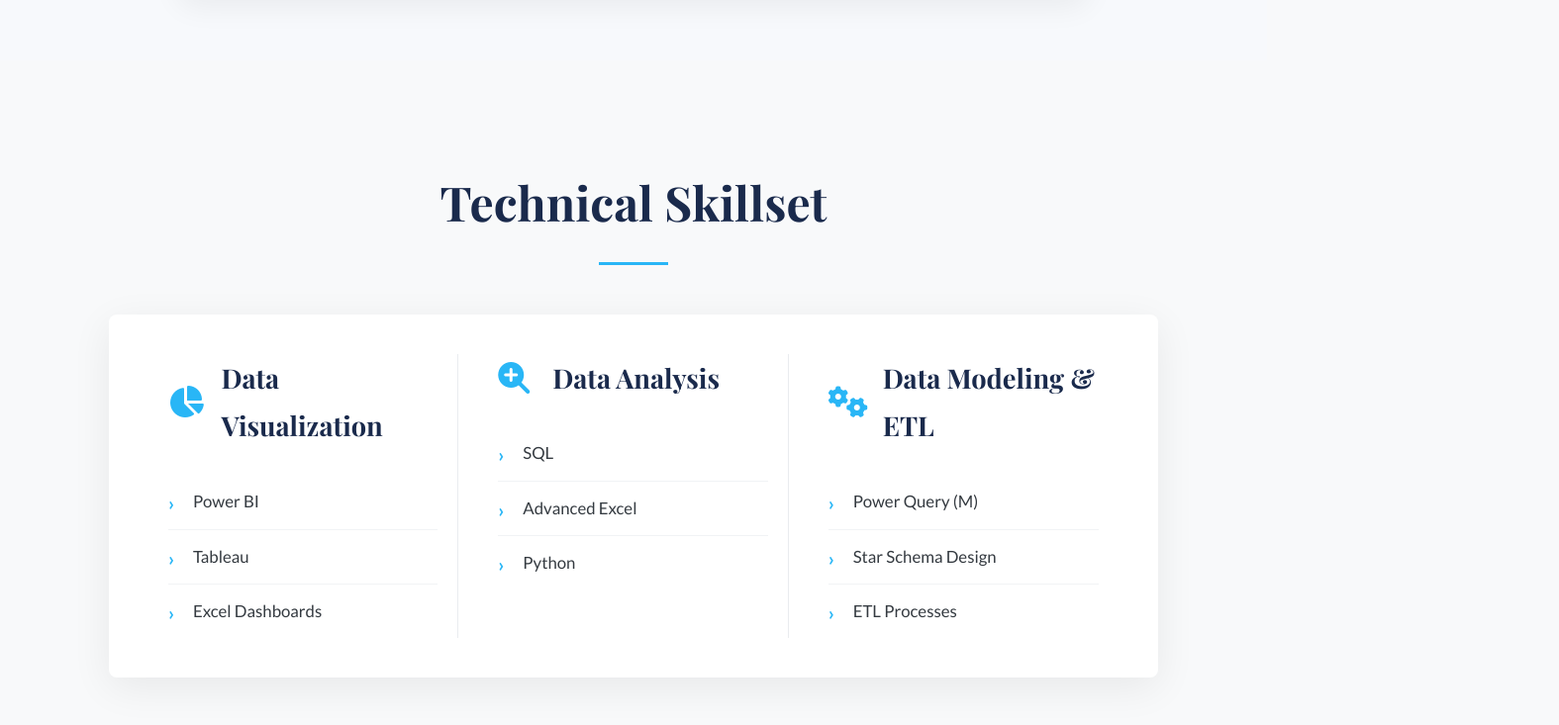
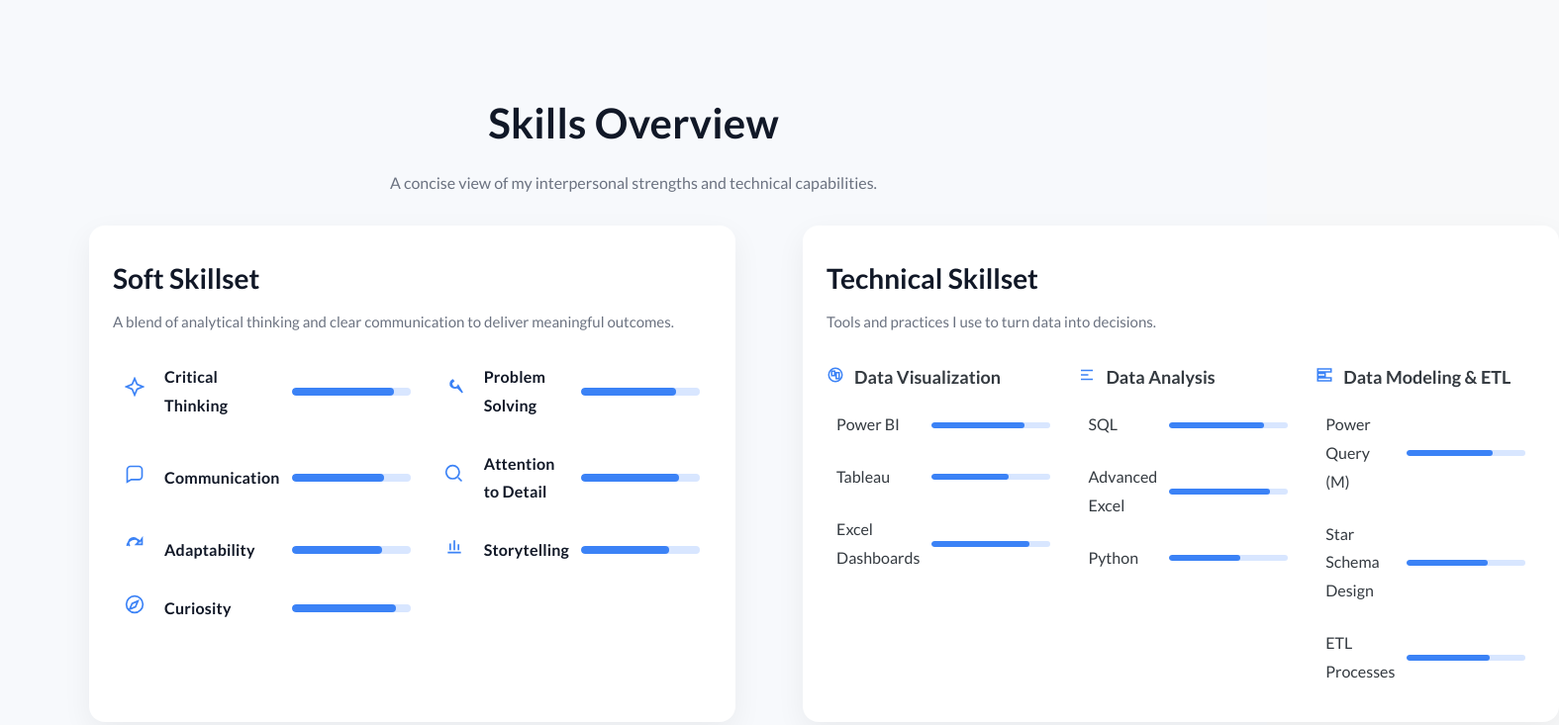
Before and after one commit to madanparthiban13/madanparthiban13.github.io, a plain HTML site: page index.html in a window 1280 px wide. Shown: the part 3034-3767 px from the top of the page at 99% size, 1575 px wide, since content can reach past the window. Drawn offline with nearby package versions, Linux system fonts and the light colour scheme.

Commit message:
Update index.html

```diff
--- a/index.html
+++ b/index.html
@@ -269,54 +269,195 @@
   }
   .skill:hover .tooltip, .skill:focus .tooltip{opacity: 1; transform: translateY(2px);}
 </style>
+<!-- ===== Skills Overview ===== -->
+<section id="skills-overview" class="skills-wrap">
+  <h2 class="section-title">Skills Overview</h2>
+  <p class="section-sub">A concise view of my interpersonal strengths and technical capabilities.</p>
 
-    <section id="skills" class="section">
-        <div class="container">
-            <h2>Technical Skillset</h2>
-            <div class="skills-table">
+  <div class="skills-grid">
+    <!-- Soft Skills -->
+    <div class="skills-card" role="region" aria-labelledby="soft-title">
+      <h3 id="soft-title">Soft Skillset</h3>
+      <p class="tagline">A blend of analytical thinking and clear communication to deliver meaningful outcomes.</p>
 
-                <!--💡UPDATE: Customize your skills in each category-->
-                <!-- Column 1: Data Visualization -->
-                <div class="skill-column">
-                    <div class="skill-header">
-                        <i class="fas fa-chart-pie"></i>
-                        <h3>Data Visualization</h3>
-                </div>
-                <ul class="skill-list">
-                    <li>Power BI</li>
-                    <li>Tableau</li>
-                    <li>Excel Dashboards</li>
+      <ul class="skills-list">
+        <li class="skill" style="--level:86%">
+          <span class="icon" aria-hidden="true">
+            <svg viewBox="0 0 24 24"><path d="M12 2l3 7 7 3-7 3-3 7-3-7-7-3 7-3 3-7z"/></svg>
+          </span>
+          <span class="label">Critical Thinking</span>
+          <div class="meter"></div>
+        </li>
+
+        <li class="skill" style="--level:80%">
+          <span class="icon" aria-hidden="true">
+            <svg viewBox="0 0 24 24"><path d="M22 19l-6.3-6.3a5 5 0 01-6.7-6.7L9 7l2-2-1-1a5 5 0 106.7 6.7L21 18l1 1z"/></svg>
+          </span>
+          <span class="label">Problem Solving</span>
+          <div class="meter"></div>
+        </li>
+
+        <li class="skill" style="--level:78%">
+          <span class="icon" aria-hidden="true">
+            <svg viewBox="0 0 24 24"><path d="M21 15a4 4 0 01-4 4H8l-5 3V7a4 4 0 014-4h10a4 4 0 014 4v8z"/></svg>
+          </span>
+          <span class="label">Communication</span>
+          <div class="meter"></div>
+        </li>
+
+        <li class="skill" style="--level:82%">
+          <span class="icon" aria-hidden="true">
+            <svg viewBox="0 0 24 24"><path d="M21 21l-4.35-4.35M10 18a8 8 0 100-16 8 8 0 000 16z"/></svg>
+          </span>
+          <span class="label">Attention to Detail</span>
+          <div class="meter"></div>
+        </li>
+
+        <li class="skill" style="--level:76%">
+          <span class="icon" aria-hidden="true">
+            <svg viewBox="0 0 24 24"><path d="M3 12a9 9 0 0115.55-5.55L21 3v7h-7l2.6-2.6A6 6 0 106 12"/></svg>
+          </span>
+          <span class="label">Adaptability</span>
+          <div class="meter"></div>
+        </li>
+
+        <li class="skill" style="--level:74%">
+          <span class="icon" aria-hidden="true">
+            <svg viewBox="0 0 24 24"><path d="M4 20h16M7 17V9M12 17V5M17 17v-7"/></svg>
+          </span>
+          <span class="label">Storytelling</span>
+          <div class="meter"></div>
+        </li>
+
+        <li class="skill" style="--level:88%">
+          <span class="icon" aria-hidden="true">
+            <svg viewBox="0 0 24 24"><path d="M12 2a10 10 0 100 20 10 10 0 000-20zm4 6l-3 7-7 3 3-7 7-3z"/></svg>
+          </span>
+          <span class="label">Curiosity</span>
+          <div class="meter"></div>
+        </li>
       </ul>
     </div>
 
-            <!-- Column 2: Data Analysis -->
-            <div class="skill-column">
-                <div class="skill-header">
-                    <i class="fas fa-search-plus"></i>
-                    <h3>Data Analysis</h3>
-                </div>
-                <ul class="skill-list">
-                    <li>SQL</li>
-                    <li>Advanced Excel</li>
-                    <li>Python</li>
+    <!-- Spacer (auto-collapses on mobile) -->
+    <div class="skills-spacer" aria-hidden="true"></div>
+
+    <!-- Technical Skills -->
+    <div class="skills-card" role="region" aria-labelledby="tech-title">
+      <h3 id="tech-title">Technical Skillset</h3>
+      <p class="tagline">Tools and practices I use to turn data into decisions.</p>
+
+      <div class="tech-columns">
+        <div class="tech-col">
+          <h4 class="tech-head">
+            <span class="tech-icon" aria-hidden="true">
+              <svg viewBox="0 0 24 24"><path d="M12 3a9 9 0 100 18 9 9 0 000-18zM7 13h4V7H7v6zm6 4h4v-8h-4v8z"/></svg>
+            </span>
+            Data Visualization
+          </h4>
+          <ul class="tech-list">
+            <li>Power BI<div class="meter small" style="--level:78%"></div></li>
+            <li>Tableau<div class="meter small" style="--level:65%"></div></li>
+            <li>Excel Dashboards<div class="meter small" style="--level:82%"></div></li>
           </ul>
         </div>
 
-            <!-- Column 3: Data Modeling & ETL -->
-            <div class="skill-column">
-                <div class="skill-header">
-                    <i class="fas fa-cogs"></i>
-                    <h3>Data Modeling & ETL</h3>
+        <div class="tech-col">
+          <h4 class="tech-head">
+            <span class="tech-icon" aria-hidden="true">
+              <svg viewBox="0 0 24 24"><path d="M4 6h16M4 12h10M4 18h16"/></svg>
+            </span>
+            Data Analysis
+          </h4>
+          <ul class="tech-list">
+            <li>SQL<div class="meter small" style="--level:80%"></div></li>
+            <li>Advanced Excel<div class="meter small" style="--level:85%"></div></li>
+            <li>Python<div class="meter small" style="--level:60%"></div></li>
+          </ul>
         </div>
-                <ul class="skill-list">
-                    <li>Power Query (M)</li>
-                    <li>Star Schema Design</li>
-                    <li>ETL Processes</li>
+
+        <div class="tech-col">
+          <h4 class="tech-head">
+            <span class="tech-icon" aria-hidden="true">
+              <svg viewBox="0 0 24 24"><path d="M3 4h18v4H3zM3 10h10v4H3zM3 16h18v4H3z"/></svg>
+            </span>
+            Data Modeling & ETL
+          </h4>
+          <ul class="tech-list">
+            <li>Power Query (M)<div class="meter small" style="--level:72%"></div></li>
+            <li>Star Schema Design<div class="meter small" style="--level:68%"></div></li>
+            <li>ETL Processes<div class="meter small" style="--level:70%"></div></li>
           </ul>
         </div>
       </div>
     </div>
+  </div>
 </section>
+
+<style>
+  :root{
+    --bg:#f7f9fc; --card:#fff; --ink:#111827; --muted:#6b7280;
+    --brand:#3b82f6; --brand-weak:#d8e6ff; --radius:16px;
+    --shadow:0 10px 30px rgba(0,0,0,.06);
+  }
+  .skills-wrap{padding:64px 20px; background:var(--bg)}
+  .section-title{
+    text-align:center; font-size:42px; margin:0; color:var(--ink); letter-spacing:.2px
+  }
+  .section-sub{max-width:760px; margin:8px auto 28px; color:var(--muted); text-align:center}
+
+  .skills-grid{
+    max-width:1100px; margin:0 auto; display:grid; grid-template-columns:1fr; gap:22px;
+  }
+  @media (min-width: 960px){
+    .skills-grid{grid-template-columns:1fr 24px 1fr;}
+  }
+
+  .skills-spacer{width:24px}
+  @media (max-width: 959px){ .skills-spacer{display:none} }
+
+  .skills-card{
+    background:var(--card); border-radius:var(--radius); box-shadow:var(--shadow);
+    padding:28px 24px;
+  }
+  .skills-card h3{font-size:28px; margin:0 0 6px; color:var(--ink)}
+  .tagline{color:var(--muted); margin:0 0 18px; font-size:15px}
+
+  /* SOFT SKILLS LIST */
+  .skills-list{list-style:none; margin:0; padding:0; display:grid; gap:10px}
+  @media (min-width:720px){ .skills-list{grid-template-columns:1fr 1fr} }
+
+  .skill{
+    display:grid; grid-template-columns:28px 1fr 120px; align-items:center; gap:12px;
+    padding:10px 12px; border-radius:12px; transition:background .2s ease, transform .2s ease;
+  }
+  .skill:hover{background:#f4f7ff; transform:translateY(-1px)}
+  .icon svg{width:20px; height:20px; fill:none; stroke:var(--brand); stroke-width:2}
+  .label{font-weight:600; color:var(--ink)}
+
+  .meter{
+    height:8px; border-radius:999px; background:var(--brand-weak); position:relative; overflow:hidden;
+  }
+  .meter::after{
+    content:""; position:absolute; inset:0; width:var(--level,70%); background:var(--brand);
+    border-radius:inherit; transition:width .4s ease;
+  }
+  .meter.small{height:6px}
+
+  /* TECH COLUMNS */
+  .tech-columns{display:grid; gap:18px}
+  @media (min-width:720px){ .tech-columns{grid-template-columns:1fr 1fr 1fr} }
+
+  .tech-head{display:flex; align-items:center; gap:10px; margin:8px 0 10px; font-size:18px}
+  .tech-icon svg{width:18px; height:18px; fill:none; stroke:var(--brand); stroke-width:2}
+
+  .tech-list{list-style:none; margin:0; padding:0; display:grid; gap:8px}
+  .tech-list li{
+    display:grid; grid-template-columns:1fr 120px; align-items:center; gap:12px;
+    padding:8px 10px; border-radius:10px; transition:background .2s ease;
+  }
+  .tech-list li:hover{background:#f4f7ff}
+</style>
 
 <!-- CONTACT FORM SECTION -->
 <section id="contact" class="section">
```
Lines whose indentation alone changed are shown as unchanged.
